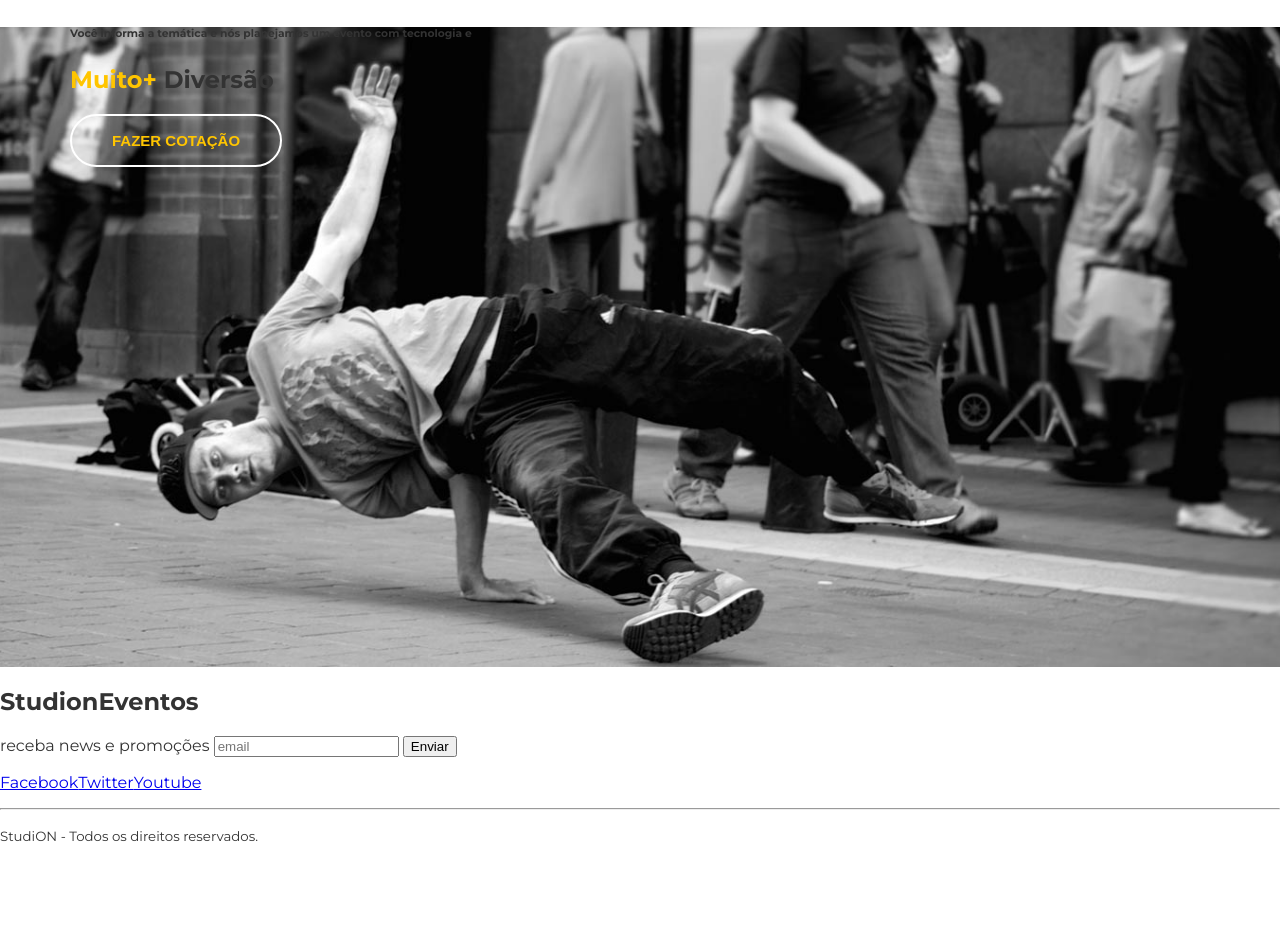
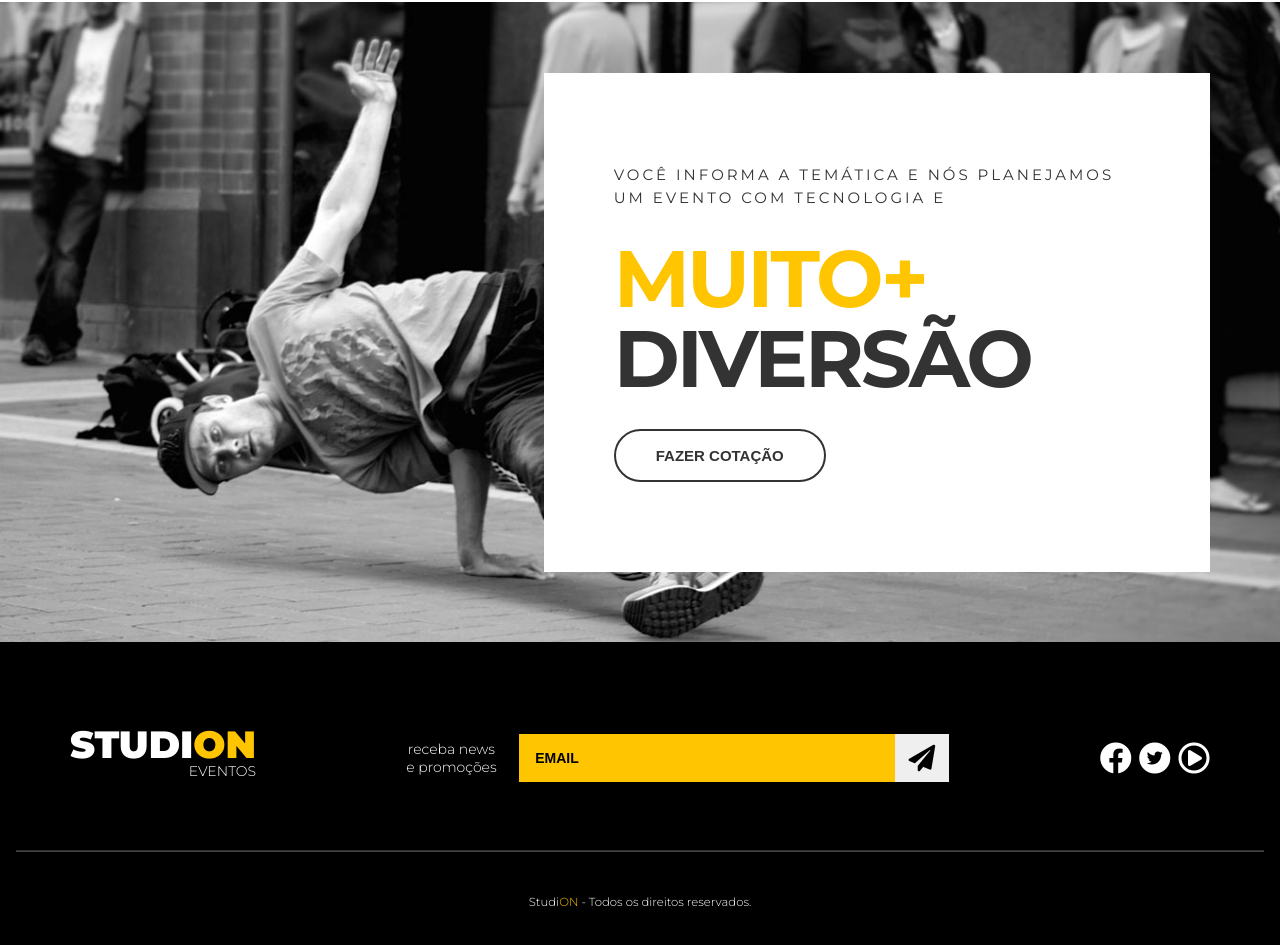
Before and after one commit to zMateusReis/Studion, a website: page src/index.html in a window 1280 px wide. Shown: the part 1486-2431 px from the top of the page. Before the commit the page ends 2347 px from the top, so only its background shows below. Drawn offline with Linux system fonts and the light colour scheme.

Commit message:
feat(footer)

```diff
--- a/src/index.html
+++ b/src/index.html
@@ -111,21 +111,48 @@
       </section>
     </main>
 
-    <footer>
-      <h2>Studi<span>on</span><span>Eventos</span></h2>
-      <form>
-        <label>receba news e promoções</label>
-        <input type="email" placeholder="email" />
-        <button type="submit">Enviar</button>
-      </form>
-      <ul>
-        <li><a href="https://facebook.com/" target="_blank">Facebook</a></li>
-        <li><a href="https://twitter.com/" target="_blank">Twitter</a></li>
-        <li><a href="https://youtube.com/" target="_blank">Youtube</a></li>
-      </ul>
+    <footer class="footer">
+      <div class="container footer__container">
+        <h2 class="logo-studion">
+          Studi<span class="copy--primary">on</span
+          ><span class="logo-studion__subtitle">Eventos</span>
+        </h2>
+        <form class="footer__form">
+          <label for="email">receba news e promoções</label>
+          <div class="footer__email">
+            <input id="email" type="email" placeholder="email" />
+            <button type="submit">
+              <i class="fas fa-paper-plane fa-2x"></i>
+            </button>
+          </div>
+        </form>
+        <ul class="footer__social">
+          <li>
+            <a href="https://facebook.com/" target="_blank">
+              <i class="fab fa-facebook fa-2x"></i>
+            </a>
+          </li>
+          <li>
+            <a href="https://twitter.com/" target="_blank">
+              <span class="fa-stack">
+                <i class="fas fa-circle fa-stack-2x"></i>
+                <i class="fab fa-twitter fa-stack-1x"></i>
+              </span>
+            </a>
+          </li>
+          <li>
+            <a href="https://youtube.com/" target="_blank">
+              <i class="far fa-play-circle fa-2x"></i>
+            </a>
+          </li>
+        </ul>
+      </div>
       <hr />
       <p>
-        <small>Studi<span>ON</span> - Todos os direitos reservados.</small>
+        <small
+          >Studi<span class="copy--primary">ON</span> - Todos os direitos
+          reservados.</small
+        >
       </p>
     </footer>
   </body>
--- a/src/style.css
+++ b/src/style.css
@@ -1,8 +1,6 @@
 @import url("https://fonts.googleapis.com/css2?family=Montserrat:wght@300;400;500;700;900&family=Roboto&display=swap");
-
-* {
-  box-sizing: border-box;
-}
+@import url("https://cdnjs.cloudflare.com/ajax/libs/font-awesome/5.13.0/css/fontawesome.min.css");
+@import url("https://cdnjs.cloudflare.com/ajax/libs/font-awesome/5.13.0/css/all.min.css");
 
 :root {
   font-family: "Montserrat", sans-serif;
@@ -220,9 +218,148 @@ ul {
 
 .quote {
   background-image: url(./images/parallax.jpg);
-  min-height: 80vh;
   background-attachment: fixed;
   background-repeat: no-repeat;
   background-size: cover;
   background-position: center;
 }
+
+.quote__container {
+  display: grid;
+  align-items: center;
+  justify-items: end;
+  min-height: 80vh;
+}
+
+.quote__copy {
+  background-color: #fff;
+  padding: 5.625rem 4.375rem;
+}
+
+.quote__copy h6 {
+  font-size: 0.9375rem;
+  font-weight: 400;
+  letter-spacing: 0.1875rem;
+  line-height: 1.4375rem;
+  width: 53ch;
+  text-transform: uppercase;
+  margin: 0;
+}
+
+.quote__copy h2 {
+  font-size: 5rem;
+  line-height: 5rem;
+  text-transform: uppercase;
+  letter-spacing: -0.1875rem;
+  margin: 1.875rem 0;
+}
+
+.quote__copy h2 span {
+  display: block;
+}
+
+.btn--quote {
+  color: var(--color-copy);
+  border-color: var(--color-copy);
+  background: unset;
+}
+
+.footer {
+  background-color: #000;
+  color: #fff;
+  padding: 0 1rem;
+}
+
+.footer__container {
+  display: grid;
+  grid-template-columns: repeat(3, auto);
+  align-items: center;
+  padding: 5.25rem 0 3.75rem 0;
+}
+
+.footer .logo-studion {
+  justify-self: start;
+  margin: 0;
+}
+
+.logo-studion__subtitle {
+  display: block;
+}
+
+.footer__form {
+  display: grid;
+  place-items: center;
+  grid-template-columns: 9ch auto;
+  gap: 1.25rem;
+}
+
+.footer__form label {
+  font-size: 0.875rem;
+  font-weight: 300;
+  text-align: center;
+}
+
+.footer__email {
+  display: grid;
+  grid-template-columns: auto 3.375rem;
+  width: 100%;
+}
+
+.footer__form input {
+  background-color: var(--color-primary);
+  border: unset;
+  padding: 1rem;
+  font-size: 0.875rem;
+  font-weight: 700;
+  text-transform: uppercase;
+  color: #000;
+}
+
+.footer__form input::placeholder {
+  color: black;
+}
+
+.footer__form input:focus {
+  outline: unset;
+}
+
+.footer__form button {
+  cursor: pointer;
+  border: unset;
+  height: 100%;
+  transition: 0.3 all ease;
+}
+
+.footer__form button:hover {
+  color: #fff;
+  background-color: var(--color-copy);
+}
+
+.footer__social {
+  justify-self: end;
+}
+
+.footer__social a,
+.footer__social a:visited,
+.footer__social a:active {
+  color: #fff;
+  margin-left: 0.2rem;
+}
+
+.footer__social a .fa-twitter,
+.footer__social a:visited .fa-twitter,
+.footer__social a:active .fa-twitter {
+  color: #000;
+}
+
+.footer hr {
+  border-color: #fff4;
+  margin: 0;
+}
+
+.footer p {
+  text-align: center;
+  font-size: 0.875rem;
+  font-weight: 300;
+  margin: 2.5rem 0;
+}
```
